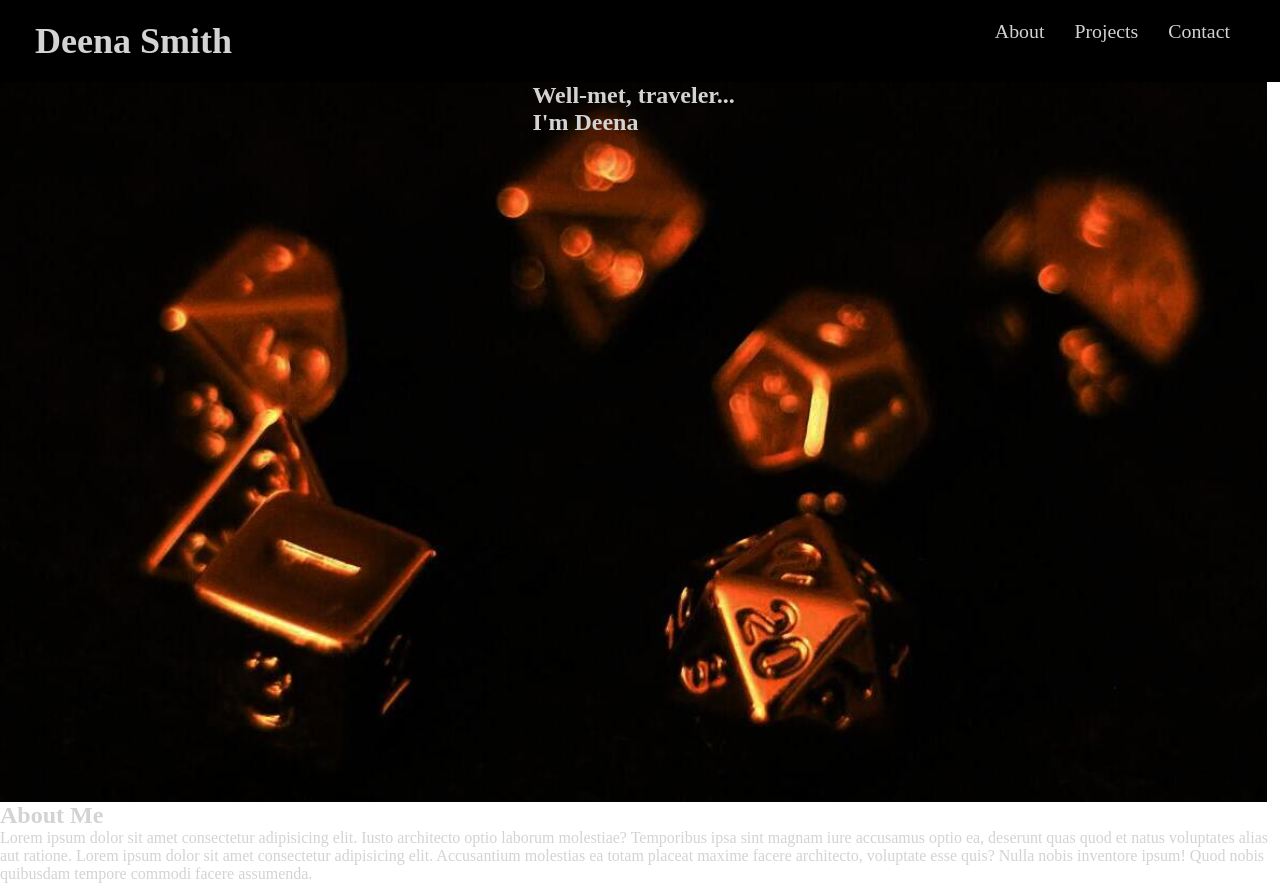
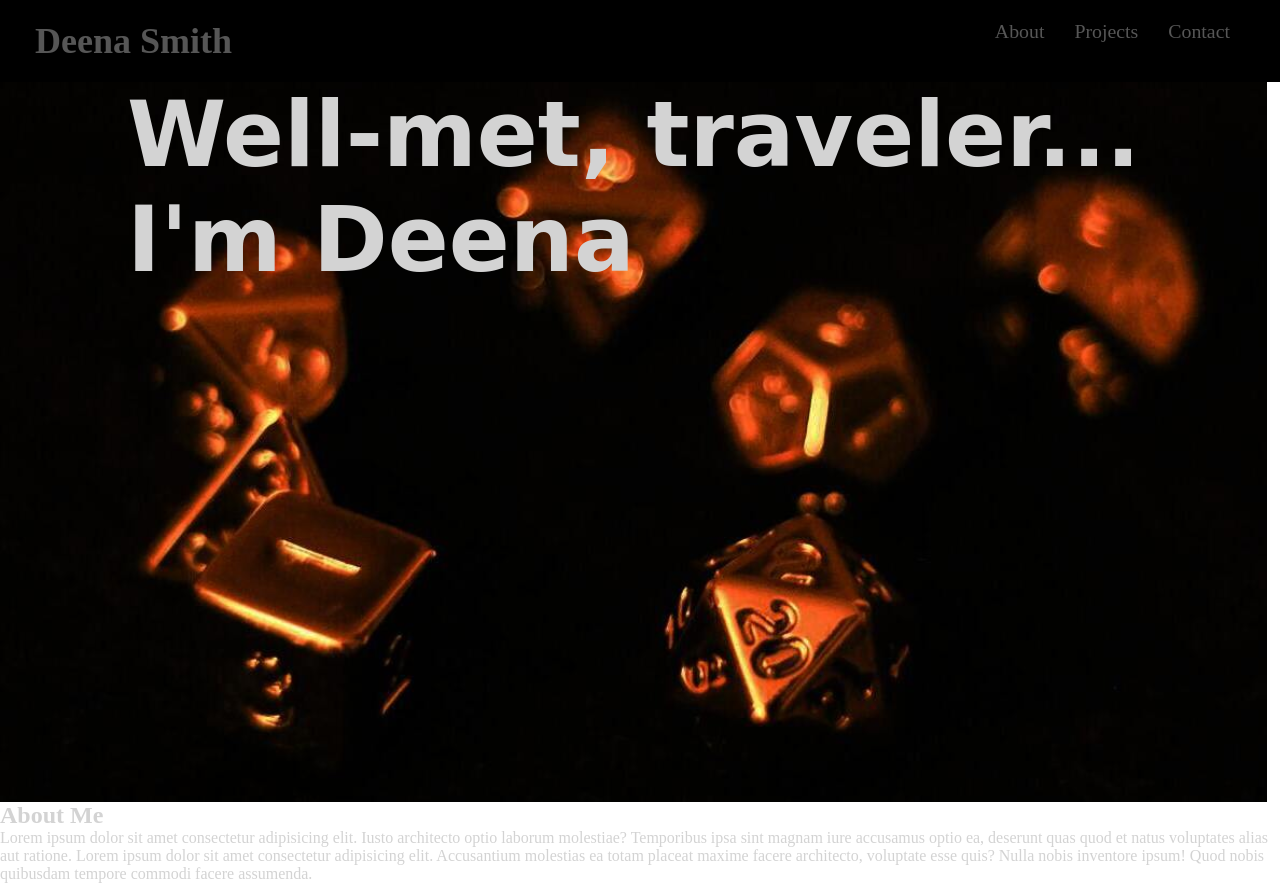
Before and after one commit to DeenaSmith/personal_portfolio, a plain HTML site: page index.html in a window 1280 px wide. Shown: the top 886 px of the page. Drawn offline with Linux system fonts and the light colour scheme.

Commit message:
hero div styling

```diff
--- a/assets/css/style.css
+++ b/assets/css/style.css
@@ -8,9 +8,14 @@
     padding: 0;
     box-sizing: border-box;
 }
+
+body{
+    color: var(--secondary-color);
+}
+
 body a, a:visited {
     text-decoration: none;
-    color: var(--secondary-color);
+    color: var(--tertiary-color);
 }
 
 /* Header Start */
@@ -53,10 +58,7 @@ header nav ul li a:hover {
     color: var(--secondary-color);
     border-radius: 15px;
 }
-body{
-    color: var(--secondary-color);
-    font-family: serif, Helvetica, sans-serif;
-}
+
 
 /* Hero/Landing Image Start */
 
@@ -73,6 +75,12 @@ body{
     overflow: hidden;
 }
 
+.hero-text {
+    font-family: cursive, Helvetica;
+    font-size: 60px;
+
+}
+
 /* Section-About Me */
 
 .section-title {
```
